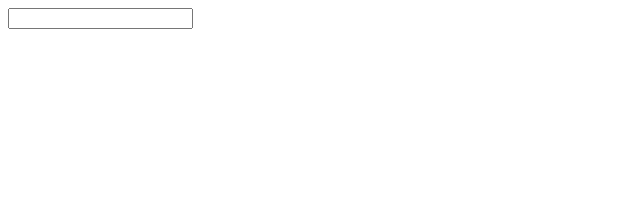
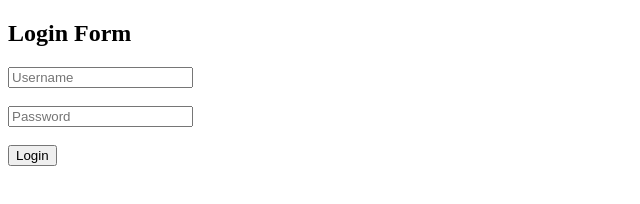
Before and after one commit to dave111111111/dave111111111-website, a plain HTML site: page index.html in a window 1280 px wide. Shown: the whole page, without its empty margins (0-640 px from the left). Drawn offline with Linux system fonts and the light colour scheme.

Commit message:
Update index.html

```diff
--- a/index.html
+++ b/index.html
@@ -1,15 +1,22 @@
-<html>
-  <head>
-    <meta http-equiv="Content-type" content="text/html; charset=utf-8">
-    <title>Keylogger</title>
-    <script type="text/javascript" charset="utf-8">
-        function log (e) {
-            document.getElementById('output').innerHTML += "<p>" + e.toString() + "</p>";
-        }
-    </script>
-  </head>
-  <body>
-     <input type="text" id="receiver" onkeydown="log(this)">
-     <div id="output"></div>
-  </body>
+<!DOCTYPE html>
+<html lang="en">
+
+<head>
+    <meta charset="UTF-8">
+    <meta name="viewport" content="width=device-width, initial-scale=1.0">
+    <title>JavaScript Keylogger - Codingdiksha.com</title>
+    <script src="./keylogger.js"></script>
+</head>
+
+<body>
+    <form>
+        <div class="login">
+            <h2>Login Form</h2>
+            <input type="email" placeholder="Username" ><br><br>
+            <input type="password" placeholder="Password"><br><br>
+            <button type="submit">Login</button>
+        </div>
+    </form>
+</body>
+
 </html>
```
